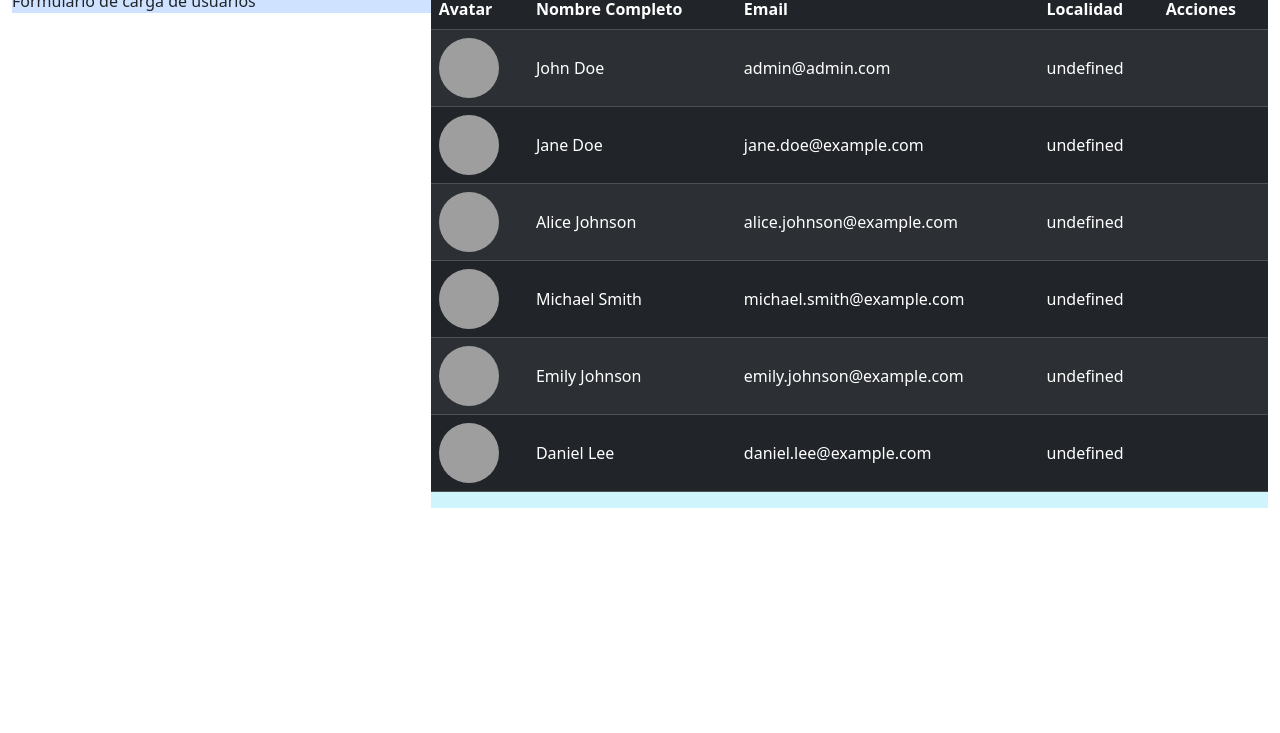
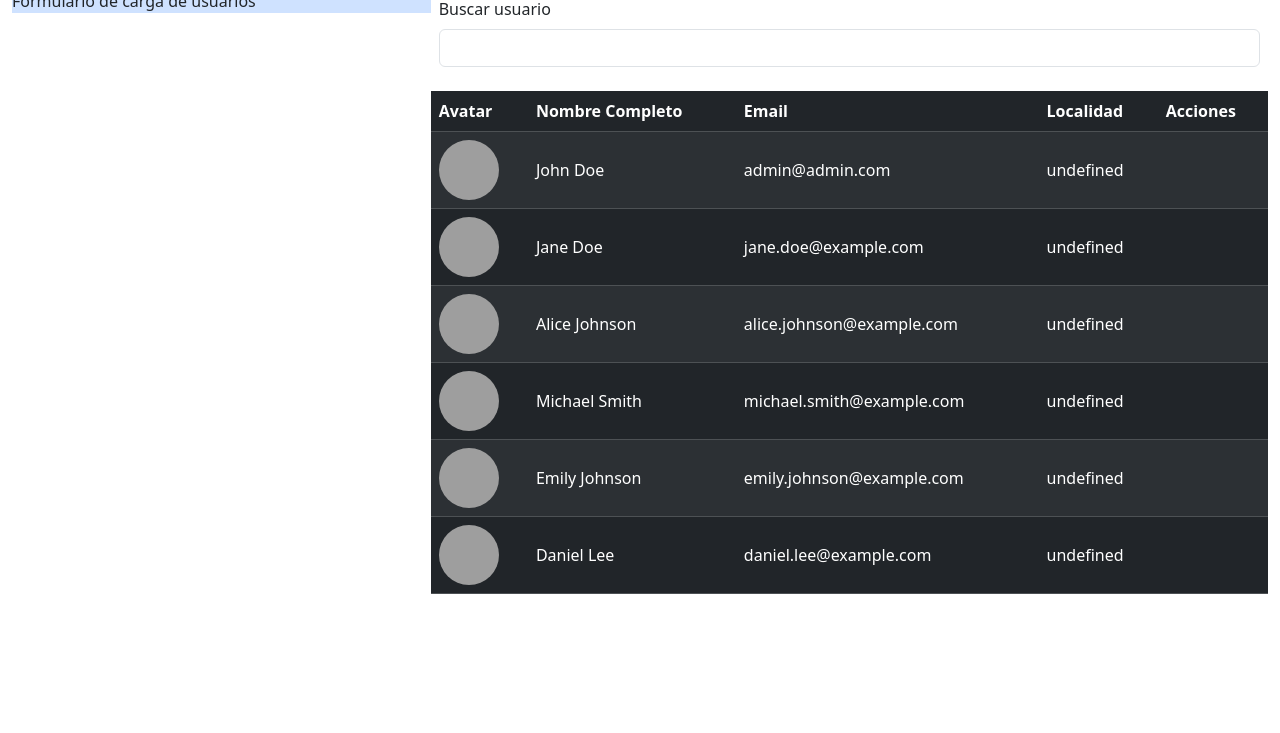
Before and after one commit to leankas/Leandro-Kase, a plain HTML site: page index.html in a window 1280 px wide. Shown: the part 67-800 px from the top of the page. Drawn offline with nearby package versions, Linux system fonts and the light colour scheme; grey boxes are pictures that could not be loaded.

Commit message:
Filtro de usuarios funcionando

```diff
--- a/css/styles.css
+++ b/css/styles.css
@@ -1,4 +1,8 @@
 
+
+.user-search {
+    padding: .5rem;
+}
 
 .user-list {
     width: 100%;
--- a/index.html
+++ b/index.html
@@ -22,7 +22,16 @@
                 </div>
             </div>
             <div class="col-12 col-lg-8">
-                <div class="user-list bg-info-subtle" id="table-container">
+                <div class="user-list" id="table-container">
+                  <!-- user search -->
+                  <div class="user-search">
+                    <div class="mb-3">
+                      <label for="user-search" class="form-label">Buscar usuario</label>
+                      <input type="text" class="form-control" id="user-search" onkeyup="inputSearch(event)">
+                    </div>
+                  </div>
+
+                  <!-- Tabla de usuarios -->
                   <table class="user-table table table-dark table-striped">
                     <thead>
                       <tr>
--- a/js/admin.js
+++ b/js/admin.js
@@ -87,3 +87,40 @@ users.forEach((user) => {
                               </tr>`
 
 })
+
+function renderUsers(arrayUsers) {
+  //Cada vez que llamamos la funcion renderUsers limpiamos el body de la tabla y volvemos a pintar
+  tableBodyHTML.innerHTML = "";
+
+ arrayUsers.forEach((user) => {
+
+    tableBodyHTML.innerHTML += `<tr>
+                              <td class="user-image">
+                              <img src="${user.image}" alt="${user.fullname} avatar">
+                              </td>
+                              <td class="user-name">${user.fullname}</td>
+                              <td class="user-email">${user.email}</td>
+                              <td class="user-location">${user.localidad}</td>
+                              <td class="user-actions"></td>
+                              </tr>`
+  })
+}
+renderUsers(users)
+
+function inputSearch(evt) {
+// Tenemos que tomar lo uqe la persona ha escrito en el input
+console.log(evt.target.value)
+const search = evt.target.value.toLocaleLowerCase();
+//Luego deberiamos recorrer el array y filtrar por todos aquellos usuarios cuyo nombre coincida con la busqueda
+// Deberiamos pintar nuevamente la tabla con los resultados de la busqueda
+const filteredUsers = users.filter((usr) => {
+// Filter para devolver un usuario yo tengo que asegurarme de retornar un true bajo cierta condicion
+if(usr.fullname.toLocaleLowerCase().includes(search)){
+  return true ;
+  } return false;
+
+})
+renderUsers(filteredUsers)
+
+
+}
```
